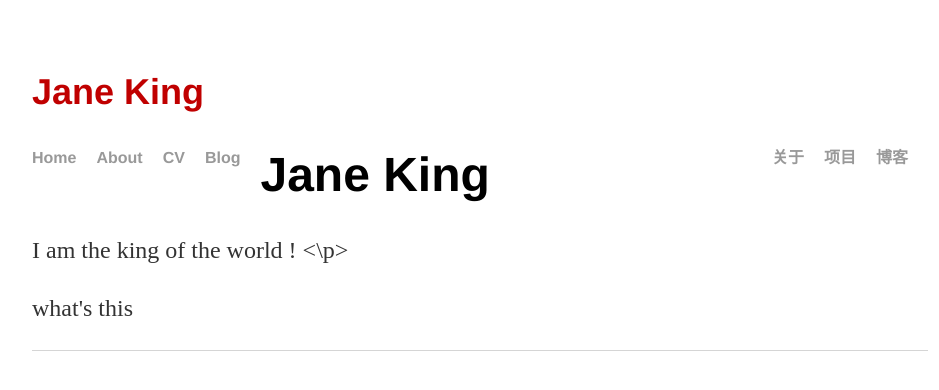
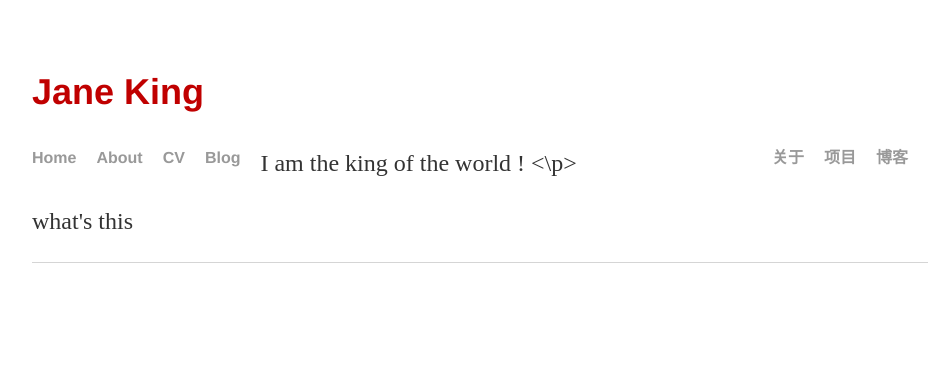
Before and after one commit to MengsD/mengsd.github.io, a Jekyll site: the page built from index.html, in a window 1280 px wide. Shown: the top 390 px of the page, without its empty margins (160-1099 px from the left). Built offline with Jekyll 4.4.1, drawn with Linux system fonts in a browser that asks for light colours.

Commit message:
Update index.html

```diff
--- a/index.html
+++ b/index.html
@@ -4,7 +4,7 @@ title: Jane King
 ---
 
 		<div class="blurb">
-			<h1>Jane King</h1>
+<!-- 			<h1>Jane King</h1> -->
 			<p> I am the king of the world ! <\p>
 			<!--
 			<p>I'm best known as the horrible cop from <em>A Touch of Evil</em>. Don't trust me. <a href="/about">Read more about my life...</a></p>
```
